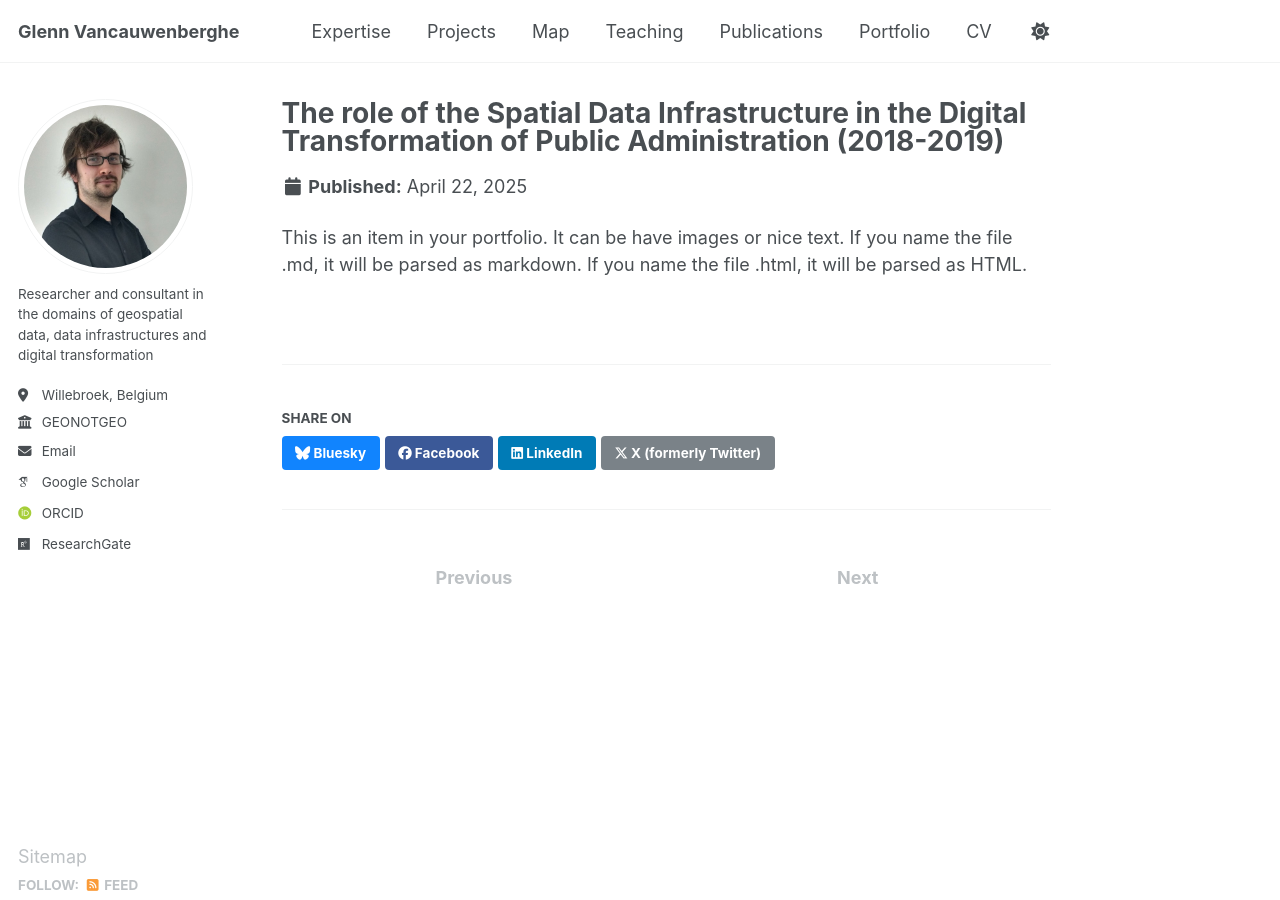
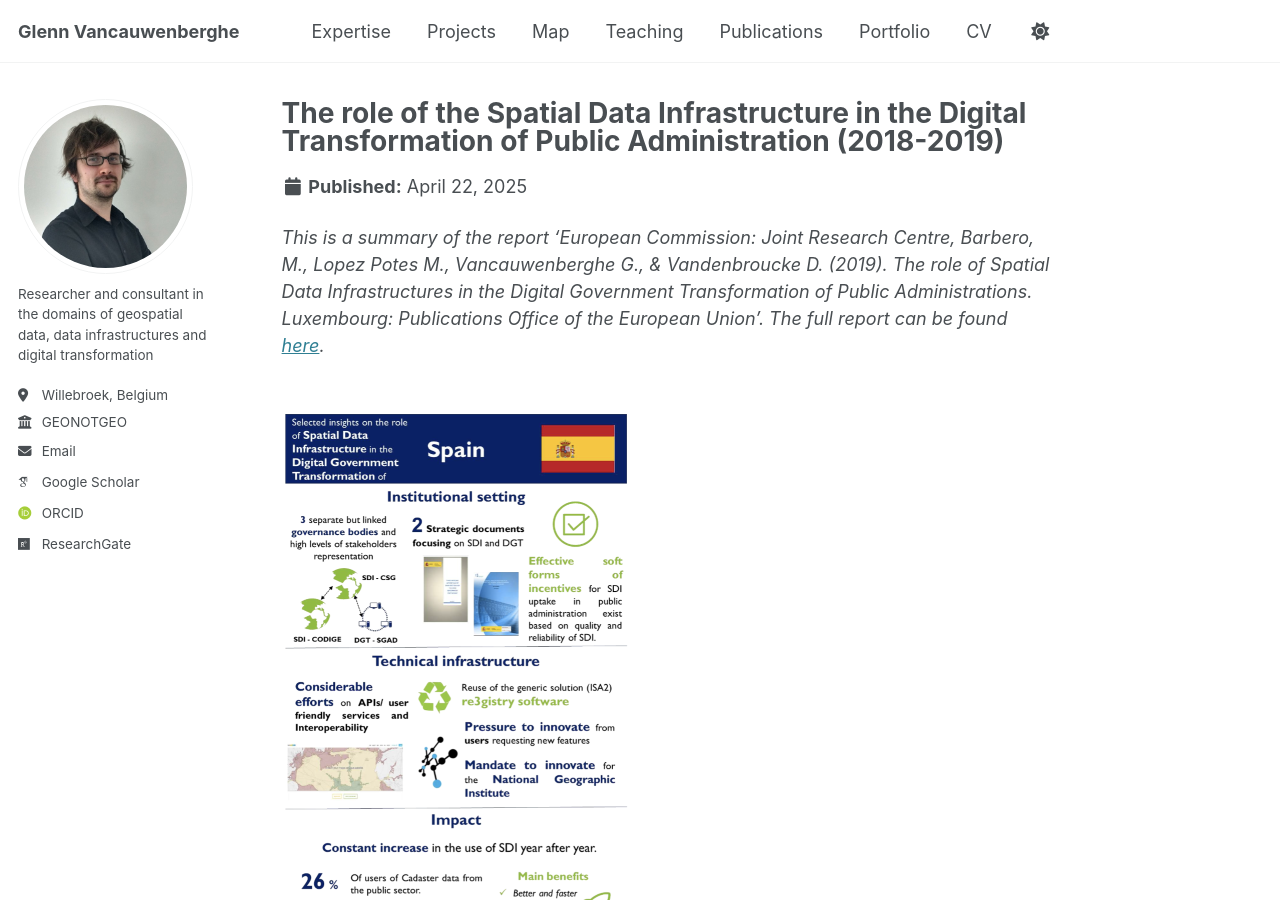
Before and after one commit to GVancauwenberghe/gvancauwenberghe.github.io, a Jekyll site: the page built from _portfolio/portfolio-5.md, in a window 1280 px wide and 900 px high. Built offline with Jekyll 4.4.1, drawn with Linux system fonts in a browser that asks for light colours; some web fonts are replaced.

Commit message:
Update portfolio-5.md

```diff
--- a/_portfolio/portfolio-5.md
+++ b/_portfolio/portfolio-5.md
@@ -4,4 +4,6 @@ excerpt: "Insights on the role of SDI in Digital Transformation in Spain<br/><im
 collection: portfolio
 ---
 
-This is an item in your portfolio. It can be have images or nice text. If you name the file .md, it will be parsed as markdown. If you name the file .html, it will be parsed as HTML.
+_This is a summary of the report 'European Commission: Joint Research Centre, Barbero, M., Lopez Potes M., Vancauwenberghe G., & Vandenbroucke D. (2019). The role of Spatial Data Infrastructures in the Digital Government Transformation of Public Administrations. Luxembourg: Publications Office of the European Union'. The full report can be found [here](https://data.europa.eu/doi/10.2760/324167)._
+
+<br/><img src='/images/sdidt2.png'>
```
